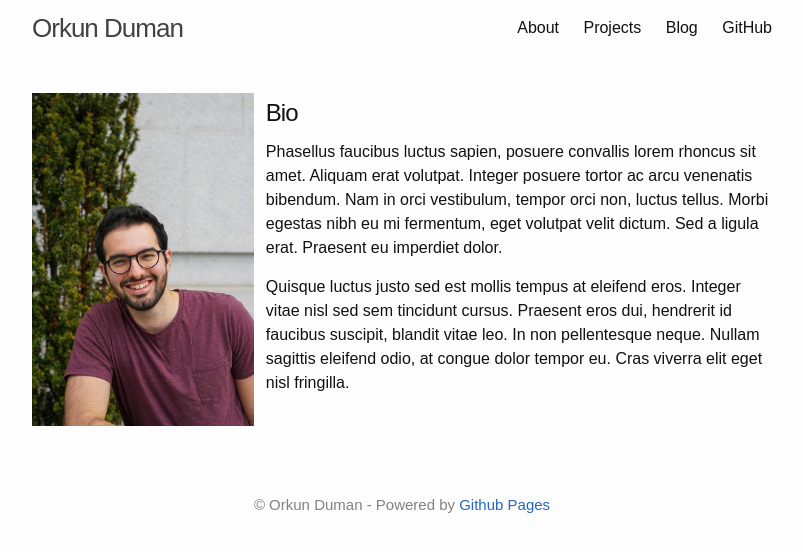
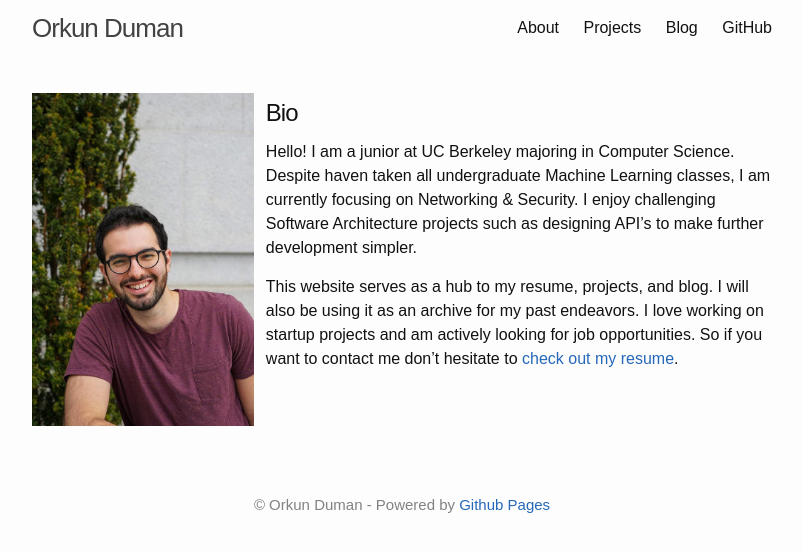
Before and after one commit to orkun1675/orkun1675.github.io, a Jekyll site: the page built from about.md, in a window 1280 px wide. Shown: the top 552 px of the page, without its empty margins (238-1041 px from the left). Built offline with Jekyll 4.4.1, drawn with Linux system fonts in a browser that asks for light colours.

Commit message:
update bio add resume

```diff
--- a/_sass/whiteglass.scss
+++ b/_sass/whiteglass.scss
@@ -6,7 +6,7 @@ $base-font-weight: 400 !default;
 $small-font-size:  $base-font-size * 0.875 !default;
 $base-line-height: 1.5 !default;
 
-$spacing-unit:     30px !default;
+$spacing-unit:     20px !default;
 
 $text-color:       #111 !default;
 $background-color: #fdfdfd !default;
--- a/_sass/whiteglass/_layout.scss
+++ b/_sass/whiteglass/_layout.scss
@@ -230,4 +230,7 @@
 	.c2, .c3, .c7, .c8 {
     width: 100%;
   }
+  .c2 {
+    display: none; /* Temporary hack. */
+  }
 }
--- a/about.md
+++ b/about.md
@@ -4,6 +4,6 @@ permalink: /
 picture: profile.jpg
 ---
 
-Phasellus faucibus luctus sapien, posuere convallis lorem rhoncus sit amet. Aliquam erat volutpat. Integer posuere tortor ac arcu venenatis bibendum. Nam in orci vestibulum, tempor orci non, luctus tellus. Morbi egestas nibh eu mi fermentum, eget volutpat velit dictum. Sed a ligula erat. Praesent eu imperdiet dolor.
+Hello! I am a junior at UC Berkeley majoring in Computer Science. Despite haven taken all undergraduate Machine Learning classes, I am currently focusing on Networking & Security. I enjoy challenging Software Architecture projects such as designing API's to make further development simpler.
 
-Quisque luctus justo sed est mollis tempus at eleifend eros. Integer vitae nisl sed sem tincidunt cursus. Praesent eros dui, hendrerit id faucibus suscipit, blandit vitae leo. In non pellentesque neque. Nullam sagittis eleifend odio, at congue dolor tempor eu. Cras viverra elit eget nisl fringilla.
+This website serves as a hub to my resume, projects, and blog. I will also be using it as an archive for my past endeavors. I love working on startup projects and am actively looking for job opportunities. So if you want to contact me don't hesitate to [check out my resume](/assets/Orkun Duman - Resume.pdf).
```
Also changed, not shown: 1 other file.
